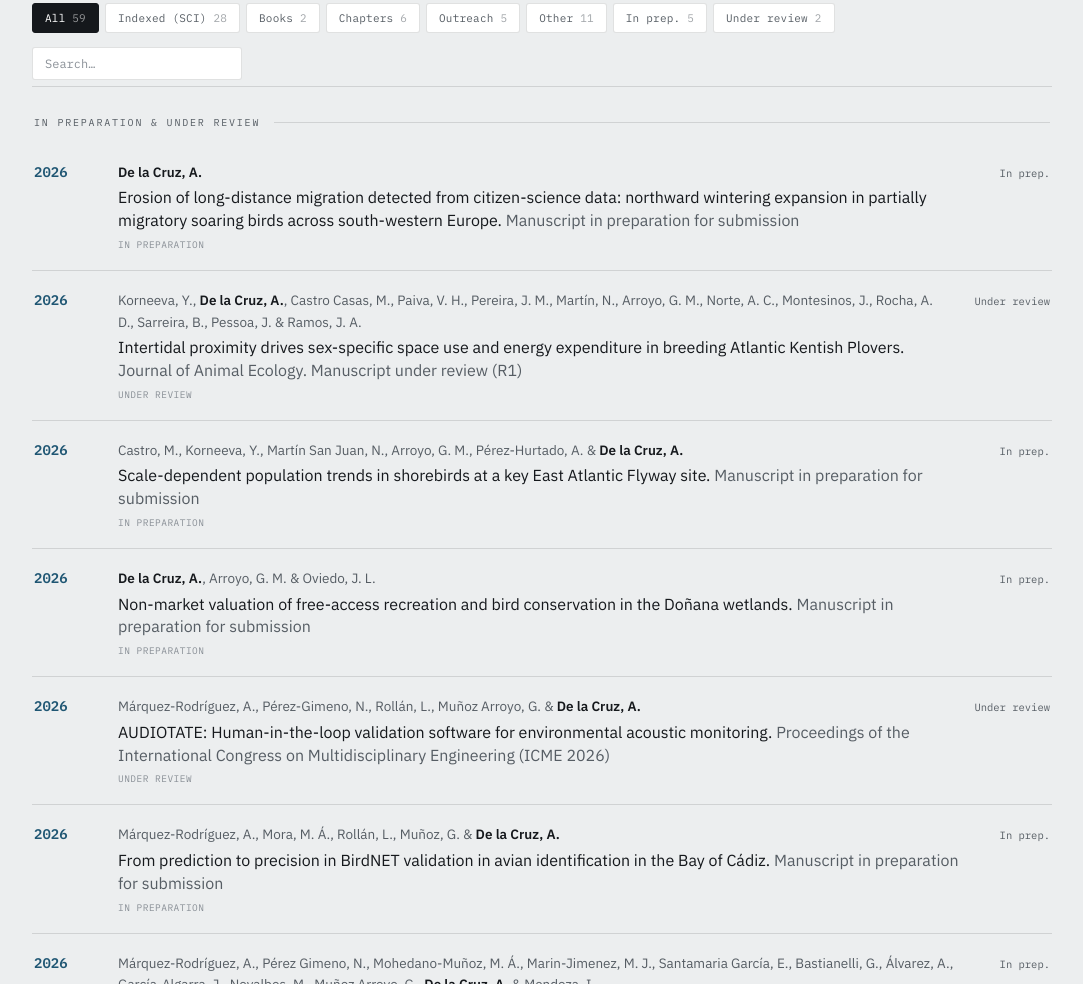
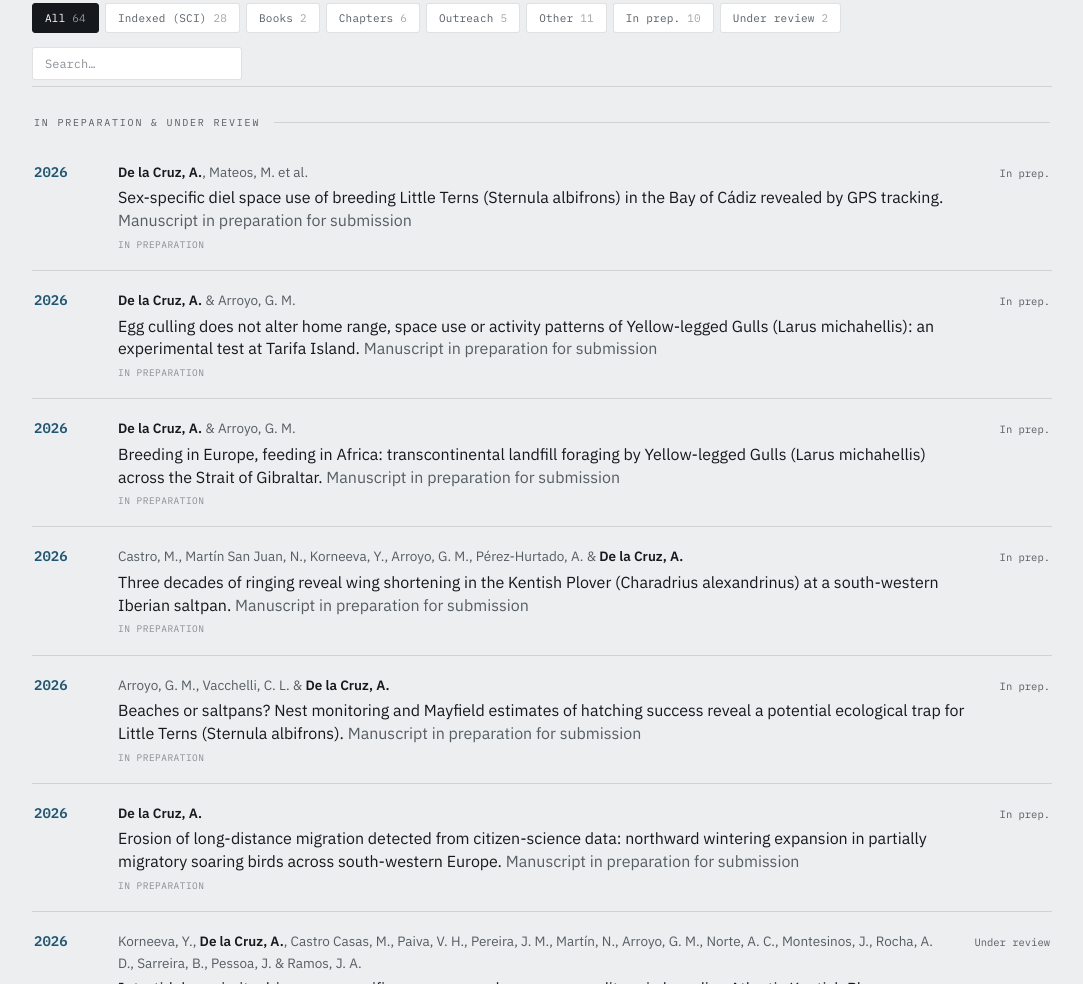
Before and after one commit to andresdelacruzmunoz/andresdelacruzmunoz.github.io, a plain HTML site: page index.html in a window 1280 px wide. Shown: the part 2048-3032 px from the top of the page, without its empty margins (98-1181 px from the left). Drawn offline with Linux system fonts and the light colour scheme.

Commit message:
Update index.html

```diff
--- a/index.html
+++ b/index.html
@@ -376,6 +376,10 @@ const PROJECTS = [
 /*  Your name is highlighted automatically: write it "De la Cruz, A."     */
 /* ===================================================================== */
 const PUBLICATIONS = [
+  {year:2026, type:"prep", aut:"De la Cruz, A., Mateos, M. et al.", tit:"Sex-specific diel space use of breeding Little Terns (Sternula albifrons) in the Bay of Cádiz revealed by GPS tracking", ven:"Manuscript in preparation for submission", metric:"In prep."},
+  {year:2026, type:"prep", aut:"De la Cruz, A. & Arroyo, G. M.", tit:"Egg culling does not alter home range, space use or activity patterns of Yellow-legged Gulls (Larus michahellis): an experimental test at Tarifa Island", ven:"Manuscript in preparation for submission", metric:"In prep."},
+  {year:2026, type:"prep", aut:"De la Cruz, A. & Arroyo, G. M.", tit:"Breeding in Europe, feeding in Africa: transcontinental landfill foraging by Yellow-legged Gulls (Larus michahellis) across the Strait of Gibraltar", ven:"Manuscript in preparation for submission", metric:"In prep."},  {year:2026, type:"prep", aut:"Castro, M., Martín San Juan, N., Korneeva, Y., Arroyo, G. M., Pérez-Hurtado, A. & De la Cruz, A.", tit:"Three decades of ringing reveal wing shortening in the Kentish Plover (Charadrius alexandrinus) at a south-western Iberian saltpan", ven:"Manuscript in preparation for submission", metric:"In prep."},
+  {year:2026, type:"prep", aut:"Arroyo, G. M., Vacchelli, C. L. & De la Cruz, A.", tit:"Beaches or saltpans? Nest monitoring and Mayfield estimates of hatching success reveal a potential ecological trap for Little Terns (Sternula albifrons)", ven:"Manuscript in preparation for submission", metric:"In prep."},
   {year:2026, type:"prep", aut:"De la Cruz, A.", tit:"Erosion of long-distance migration detected from citizen-science data: northward wintering expansion in partially migratory soaring birds across south-western Europe", ven:"Manuscript in preparation for submission", metric:"In prep."},
   {year:2026, type:"jcr", aut:"De la Cruz, A., Ramos, J. A., Pereira, J. M., Laranjeiro, M. I., Cerveira, L., Paiva, V. H., López, J., Guirado, M. Á. & Arroyo, G. M.", tit:"Non-breeding spatial ecology of migratory Audouin's Gulls from the westernmost populations", ven:"Movement Ecology", metric:"IF 3.4 · Q1", doi:"https://doi.org/10.1186/s40462-026-00720-3"},  {year:2026, type:"review", aut:"Korneeva, Y., De la Cruz, A., Castro Casas, M., Paiva, V. H., Pereira, J. M., Martín, N., Arroyo, G. M., Norte, A. C., Montesinos, J., Rocha, A. D., Sarreira, B., Pessoa, J. & Ramos, J. A.", tit:"Intertidal proximity drives sex-specific space use and energy expenditure in breeding Atlantic Kentish Plovers", ven:"Journal of Animal Ecology. Manuscript under review (R1)", metric:"Under review"},
   {year:2026, type:"prep", aut:"Castro, M., Korneeva, Y., Martín San Juan, N., Arroyo, G. M., Pérez-Hurtado, A. & De la Cruz, A.", tit:"Scale-dependent population trends in shorebirds at a key East Atlantic Flyway site", ven:"Manuscript in preparation for submission", metric:"In prep."},
```
